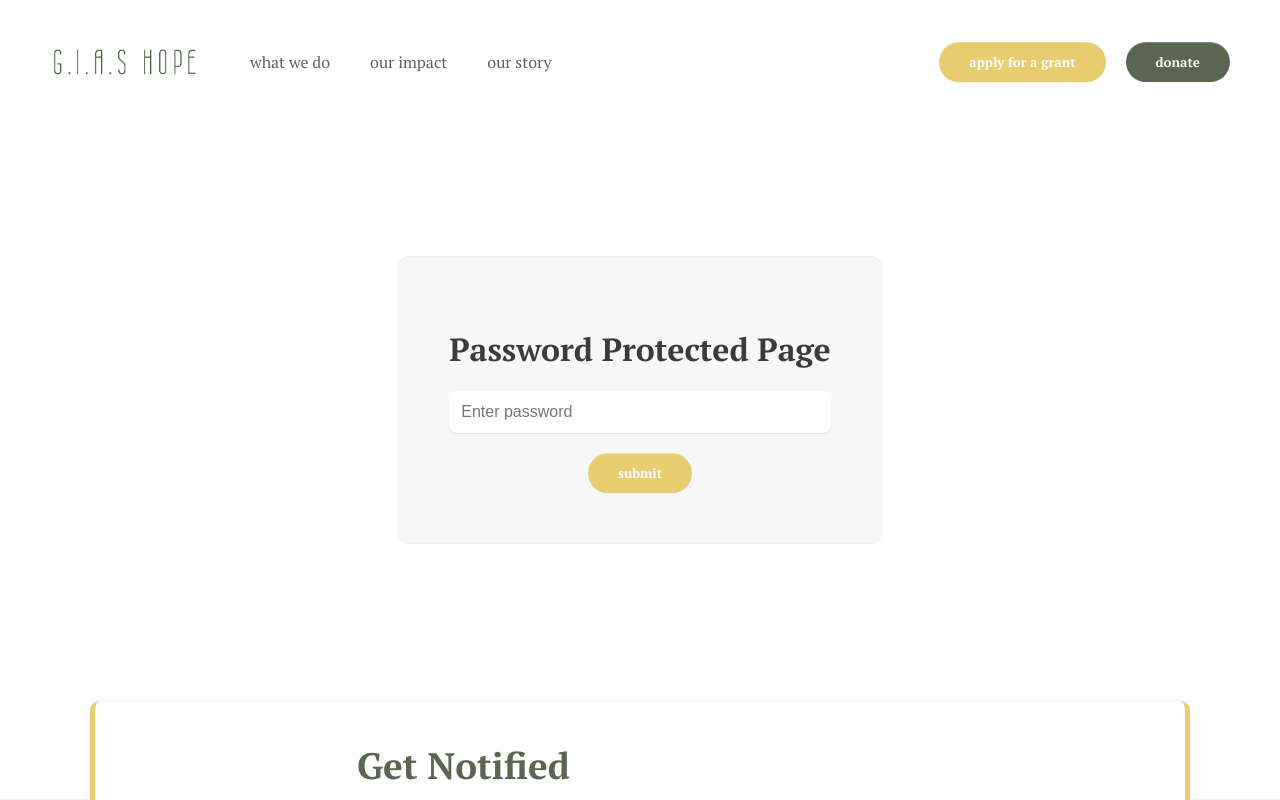
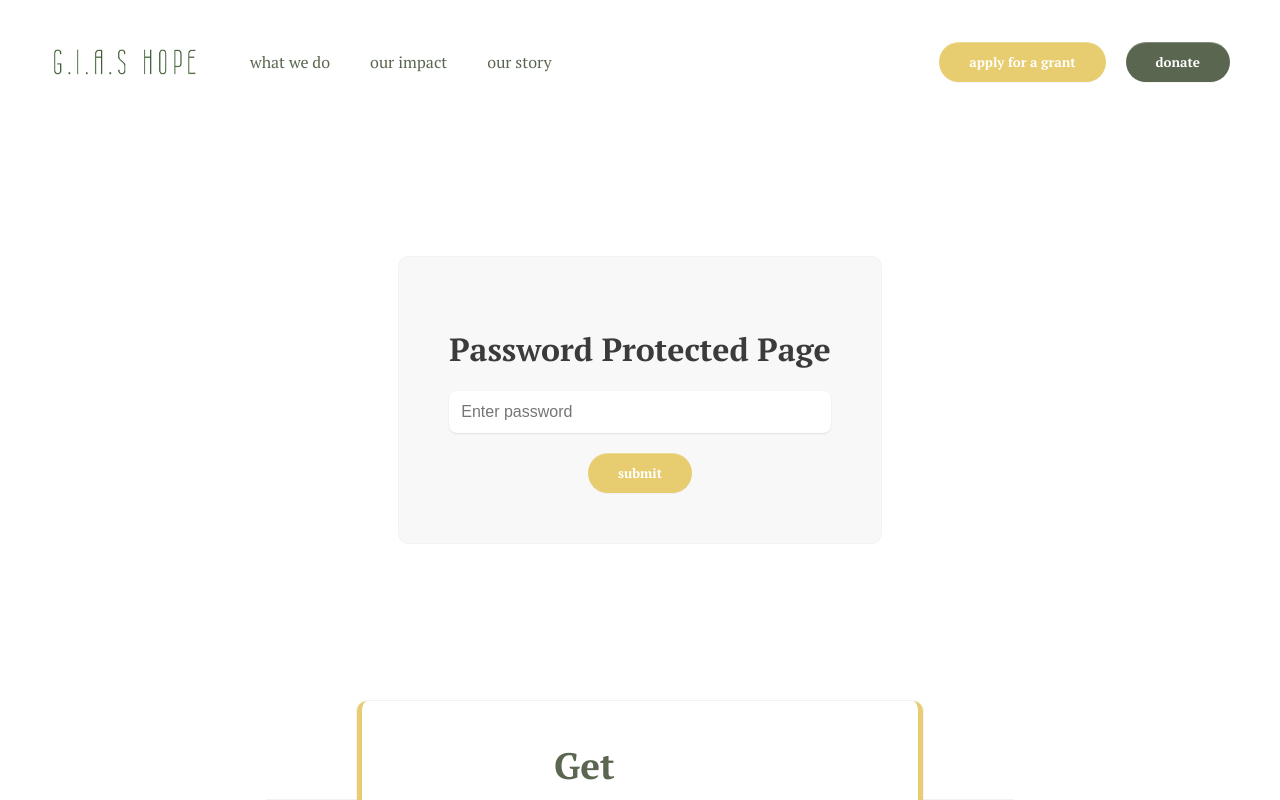
Before and after one commit to ethancanne/gias-hope-2, a Next.js app: page /grants in a window 1280 px wide. Shown: the top 800 px of the page. Built offline with nearby package versions, Linux system fonts and the light colour scheme.

Commit message:
Fixed build error

```diff
--- a/src/app/layout.tsx
+++ b/src/app/layout.tsx
@@ -37,7 +37,7 @@ export default function RootLayout({
   children: React.ReactNode;
 }>) {
   return (
-    <html lang="en">
+    <html lang="en" className="html">
       <body
         className={`${serifFont.variable}  ${sansFont.variable}  ${serifBoldFont.variable} body`}
       >
--- a/src/globals.scss
+++ b/src/globals.scss
@@ -37,7 +37,7 @@ $fz-xxs: 0.9rem;
   }
 }
 
-html {
+.html {
   display: grid;
   align-items: center;
   justify-content: center;
@@ -45,7 +45,7 @@ html {
   width: 100vw;
 
   .body {
-    width: 100vw;
+    width: 100%;
     max-width: 2050px;
     overflow-x: hidden;
     color: $color-black;
```
